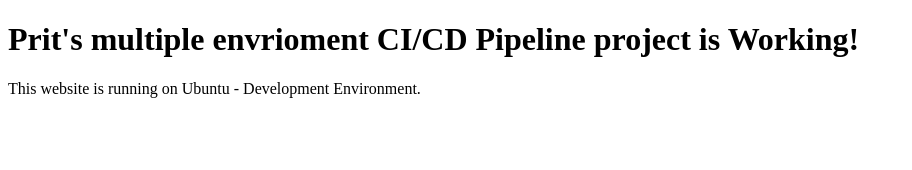
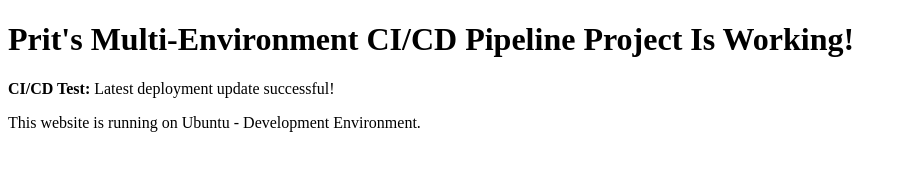
Before and after one commit to pritkhatri14/devops-project, a plain HTML site: page index.html in a window 1280 px wide. Shown: the whole page, without its empty margins (0-912 px from the left). Drawn offline with Linux system fonts and the light colour scheme.

Commit message:
Update development website for CI/CD demonstration

```diff
--- a/index.html
+++ b/index.html
@@ -4,7 +4,8 @@
     <title>My DevOps Project</title>
 </head>
 <body>
-    <h1>Prit's multiple envrioment CI/CD Pipeline project is Working!</h1>
+    <h1>Prit's Multi-Environment CI/CD Pipeline Project Is Working!</h1>
+    <p><strong>CI/CD Test:</strong> Latest deployment update successful!</p>
     <p>This website is running on Ubuntu - Development Environment.</p>
 </body>
 </html>
```
